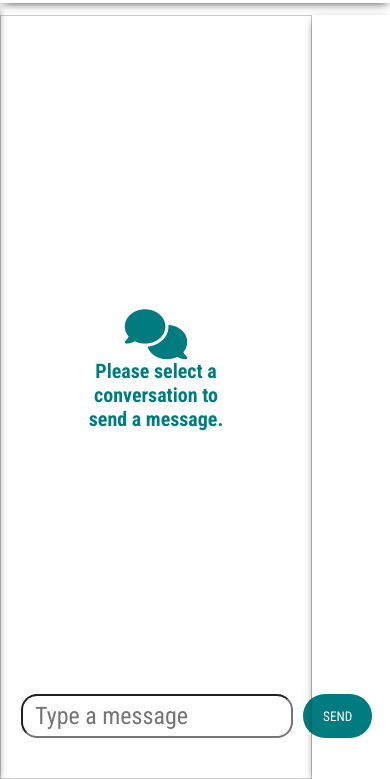
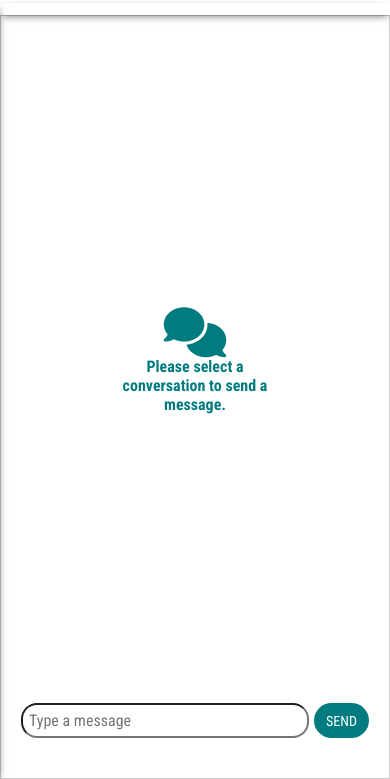
Before and after one commit to ryan2324/chatify, a website: page views/index.html in a window 390 px wide. Shown: the part 65-844 px from the top of the page. Drawn offline with nearby package versions, Linux system fonts and the light colour scheme; no server answers.

Commit message:
recent messages click bug fixed

```diff
--- a/public/main.scss
+++ b/public/main.scss
@@ -3,19 +3,23 @@
 @mixin flex-column (){
     display: flex;
     flex-direction: column;
-}
-@mixin mobile () {
+};
+@mixin mediumScreen () {
     @media screen and (max-width: 850px) {
         @content
     }
-}
-
+};
+@mixin smallScreen () {
+    @media screen and (max-width: 400px) {
+        @content;
+    }
+};
 
 main{
     display: flex;
     height: 100vh;
     overflow: hidden;
-    @include mobile(){
+    @include mediumScreen(){
         height: 100vh;
         position: relative;
         padding-top: 80px;
@@ -47,7 +51,7 @@ main{
                     width: 35px;
                 }
             }
-            @include mobile(){
+            @include mediumScreen(){
                 &:nth-child(2){
                     font-size: 20px;
                     margin-right: auto;
@@ -62,13 +66,17 @@ main{
                 font-size: 28px;
             }
         }
-        @include mobile(){
+        @include mediumScreen(){
             flex-direction: row;
             justify-content: flex-end;
             column-gap: 50px;
             padding: 0 50px;
             height: 100%;
             align-items: center;
+        }
+        @include smallScreen(){
+            column-gap: 20px;
+            padding: 0 20px;
         }
         @media screen and (min-width: 800px) {
             .burger{
@@ -82,7 +90,7 @@ main{
             background-color: transparent;
         }
     }
-    @include mobile(){
+    @include mediumScreen(){
         position: absolute;
         top: 0;
         width: 100vw;
@@ -155,7 +163,7 @@ main{
             }
         }
     }
-    @include mobile(){
+    @include mediumScreen(){
         width: 75%;
         position: absolute;
         background-color: #fff;
@@ -204,6 +212,7 @@ main{
     padding-top: 50px;
     font-size: 18px;
     height: 100%;
+
     @include flex-column();
     .chats{
         z-index: 1;
@@ -244,11 +253,15 @@ main{
                 font-size: 20px;
                 color: $primary-color;
                 font-weight: 600;
+                @include smallScreen(){
+                    font-size: 16px;
+                }
             }
             i{
                 font-size: 50px;
                 color: $primary-color;
             }
+
         }
     }
     .chatForm{
@@ -256,12 +269,18 @@ main{
         display: flex;
         column-gap: 10px;
         padding: 20px 0;
+        @include smallScreen(){
+            column-gap: 5px;
+        }
         .chatInput{
             flex-grow: 1;
-            font-size: 18px;
             padding: 6px 12px;
             border-radius: 1rem;
             font-size: 24px;
+            @include smallScreen(){
+                font-size: 16px;
+                padding: 6px;
+            }
         }
         button{
             cursor: pointer;
@@ -275,11 +294,19 @@ main{
             &:active{
                 box-shadow: 0px 3px 9px -3px rgba(0,0,0,0.75) inset;
             }
+            @include smallScreen(){
+                font-size: 14px;
+                padding: 6px 12px;
+            }
         }
     }
-    @include mobile(){
+    @include mediumScreen(){
         width: 80%;
         height: 100%;
+    }
+    @include smallScreen(){
+        padding-top: 20px;
+        width: 100%;
     }
 }
 .receiver-profile{
@@ -287,6 +314,16 @@ main{
     width: 19%;
     @include flex-column();
     align-items: center;
+    @include smallScreen(){
+        flex-direction: row;
+        align-items: center;
+        position: absolute;
+        top: 8%;
+        left: 0;
+        width: 100vw!important;
+        background-color: #fff;
+        padding: 6px 12px;
+    }
     .profile-photo{
         margin-top: 20%;
         width: 150px;
@@ -296,28 +333,39 @@ main{
         @include flex-column();
         justify-content: center;
         align-items: center;
-        @include mobile(){
+        @include mediumScreen(){
             width: 100px;
             height: 100px;
+        }
+        @include smallScreen(){
+            width: 40px;
+            height: 40px;
+            margin-top: 0;
         }
         p{
             color: #fff;
             font-size: 100px;
             font-weight: 700;
             text-transform: uppercase;
-            @include mobile(){
+            @include mediumScreen(){
                 font-size: 75px;
+            }
+            @include smallScreen(){
+                font-size: 30px;
             }
         }
     }
     .profile-name{
         font-size: 24px;
         text-transform: capitalize;
+        @include smallScreen(){
+            font-size: 16px;
+        }
     }
     .profile-username{
         color: rgb(110, 110, 110);
     }
-    @include mobile(){
+    @include mediumScreen(){
         width: 30%;
     }
 }
--- a/public/scripts/script.js
+++ b/public/scripts/script.js
@@ -72,17 +72,18 @@ searchInput.on('keyup', async (e) =>{
    searchResultsContainer.html('')
    const results = response.data.map((person) =>{
         searchResultsContainer.append(`
-            <div id=${person.room} class="results-item">
+            <div id=${person.room} class="results-item" style='position: relative'>
+                <span style='position: absolute; width: 100%; height: 100%; background-color: transparent; top: 0; left: 0'></span>
                 <div style="background-color: ${COLORS[person.fullName[0]]};" class="img-container">
-                    <p style='text-transform: capitalize'>${person.fullName[0]}</p>
+                    <p  style='text-transform: capitalize'>${person.fullName[0]}</p>
                 </div>
-                <p style='text-transform: capitalize' class="result-name">${person.fullName}</p>
+                <p class='person-fullName' style='text-transform: capitalize' class="result-name">${person.fullName}</p>
             </div>
         `)
    })
    $('.results-item').on('click', (e) =>{
-        currentChat.room = e.target.id;
-        currentChat.fullName = $(`#${e.target.id}} p:last`).text();
+        currentChat.room = $(e.target).parent().attr('id');
+        currentChat.fullName = $(e.target).parent().children('.person-fullName').text();
         resultItemHandler();
 
     })
@@ -96,20 +97,21 @@ const displayRecentMessages = async () =>{
     recentMessagesList.html('')
     recents.map((data) =>{
         recentMessagesList.append(`
-            <div id="${data.personId}" class="recent-message-item">
+            <div id="${data.personId}" class="recent-message-item" style='position: relative'>
+                <span style='position: absolute; width: 100%; height: 100%; background-color: transparent; top: 0; left: 0'></span>
                 <div style="background-color: ${COLORS[data.personFullName[0]]};" class="recent-item-img-container">
-                    <p style='text-transform: capitalize'>${data.personFullName[0]}</p>
+                    <p  style='text-transform: capitalize'>${data.personFullName[0]}</p>
                 </div>
                 <div class="recent-item-txt">
-                    <p style='text-transform: capitalize'>${data.personFullName}</p>
+                    <p class='person-fullName' style='text-transform: capitalize'>${data.personFullName}</p>
                     <p class=${data.opened ? 'chat-opened' : 'chat-unopened'}>${data.lastMessage}</p>
                 </div>
             </div>
         `)
     })
     $('.recent-message-item').on('click', (e) =>{
-        currentChat.room = e.target.id;
-        currentChat.fullName = $(`#${e.target.id} .recent-item-txt p:first`).text();
+        currentChat.room = $(e.target).parent().attr('id');
+        currentChat.fullName = $(e.target).parent().children('.recent-item-txt').children('.person-fullName').text();
         resultItemHandler();
     })
 }
@@ -140,17 +142,17 @@ const addToRecentMessages = async (userId, personId, personFullName, opened, las
         lastMessage,
     })
     recentMessagesList.append(`
-            <div id="${personId}" class="recent-message-item">
+            <div id="${personId}" class="recent-message-item" style='position: relative'>
+                <span style='position: absolute; width: 100%; height: 100%; background-color: transparent; top: 0; left: 0'></span>
                 <div style="background-color: ${COLORS[personFullName[0]]};" class="recent-item-img-container">
                     <p style='text-transform: capitalize'>${personFullName[0]}</p>
                 </div>
                 <div class="recent-item-txt">
-                    <p style='text-transform: capitalize'>${personFullName}</p>
+                    <p class='person-fullName' style='text-transform: capitalize'>${personFullName}</p>
                     <p class=${opened ? 'chat-opened' : 'chat-unopened'}>${lastMessage}</p>
                 </div>
             </div>
         `)
-
 }
 
 const socket = io();
@@ -175,6 +177,9 @@ const sendMessage = async (message, from, to, sender) =>{
 }
 sendBtn.on('click', (e) =>{
     e.preventDefault();
+    if(chatInput.val().trim() === ""){
+        return
+    }
     if(currentChat.room && currentChat.fullName){
         socket.emit('send', {
             userId: chatify.userId,
```
Also changed, not shown: public/main.css, 1 other file.
